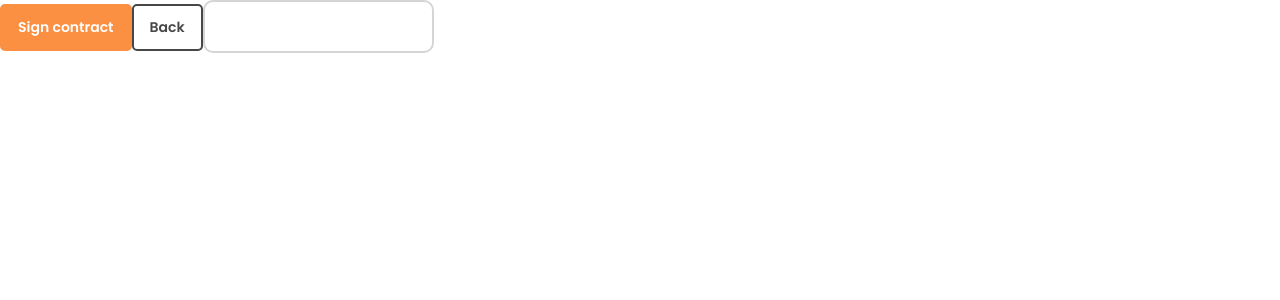
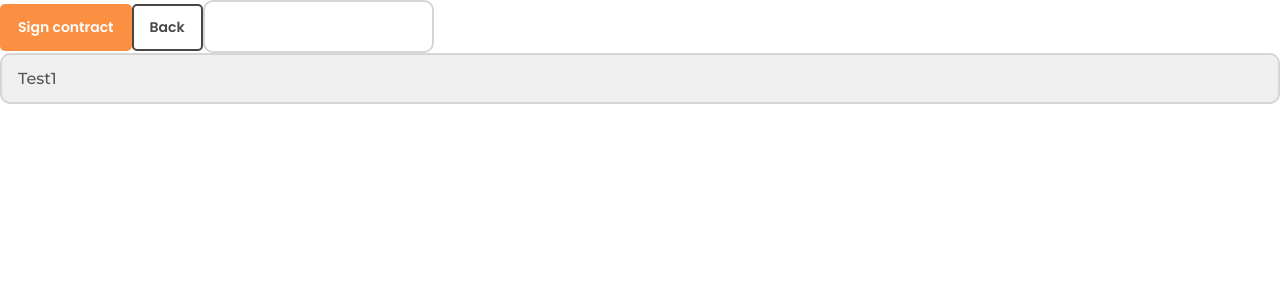
Before and after one commit to carrotist-coder/TipMinder, a React app: page / in a window 1280 px wide. Shown: the top 300 px of the page. Built offline with nearby package versions, Linux system fonts and the light colour scheme.

Commit message:
fix(shared): Dropdown values bug, custom arrow dropdown svg icon

```diff
--- a/src/app/App.jsx
+++ b/src/app/App.jsx
@@ -1,6 +1,7 @@
 import '@shared/ui/styles';
 import { Button } from '@shared/ui/Button';
 import { Input } from '@shared/ui/Input';
+import { Dropdown } from '@shared/ui/Dropdown';
 
 export const App = () => {
   return (
@@ -8,6 +9,7 @@ export const App = () => {
       <Button>Sign contract</Button>
       <Button type="secondary">Back</Button>
       <Input />
+      <Dropdown options={['Test1', 'Test2', 'Test3']} />
     </>
   );
 };
--- a/src/shared/ui/Dropdown/Dropdown.jsx
+++ b/src/shared/ui/Dropdown/Dropdown.jsx
@@ -3,12 +3,17 @@ import styles from '@shared/ui/styles/input-base.module.css';
 export const Dropdown = ({ name, options = [], ...props }) => {
   const style = `${styles.select}`;
   return (
-    <select name={name} className={style} {...props}>
-      {options.map((option, index) => (
-        <option key={index} value={option[index]}>
-          {option[index]}
-        </option>
-      ))}
-    </select>
+    <div className={styles.wrapper}>
+      <select name={name} className={style} {...props}>
+        {options.map((option) => (
+          <option key={option} value={option}>
+            {option}
+          </option>
+        ))}
+      </select>
+      <svg className={styles.icon}>
+        <use href="/assets/icons/arrow-dropdown.svg"></use>
+      </svg>
+    </div>
   );
 };
--- a/src/shared/ui/styles/input-base.module.css
+++ b/src/shared/ui/styles/input-base.module.css
@@ -7,3 +7,23 @@
   border: 2px solid var(--border);
   font-family: Montserrat, sans-serif;
 }
+
+.select {
+  appearance: none;
+  width: 100%;
+}
+
+.wrapper {
+  position: relative;
+}
+
+.icon {
+  position: absolute;
+  top: 50%;
+  right: 16px;
+  transform: translateY(-50%);
+  pointer-events: none;
+  color: var(--text);
+  width: 24px;
+  height: 24px;
+}
```
Also changed, not shown: public/assets/icons/arrow-dropdown.svg (added).
